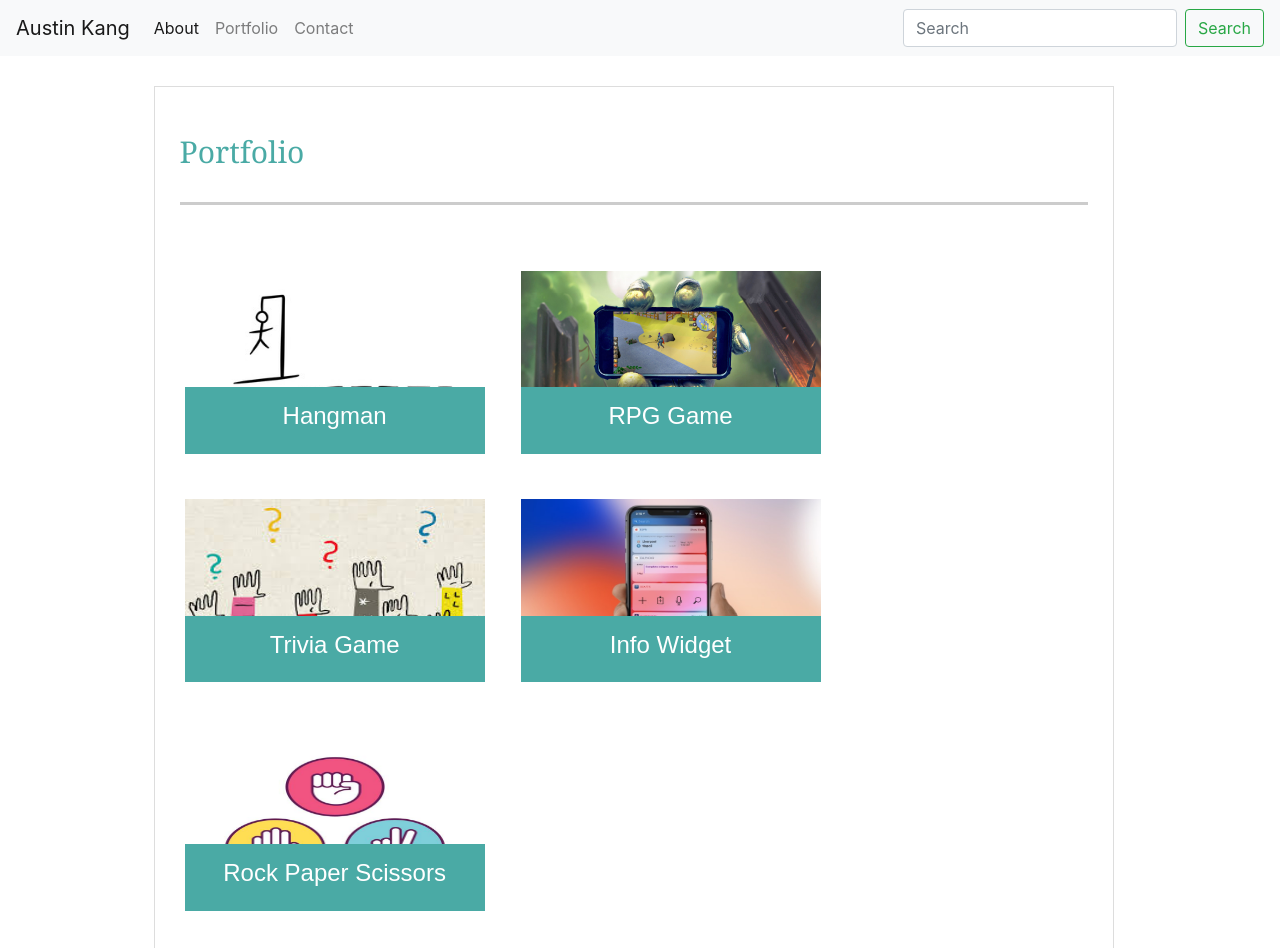
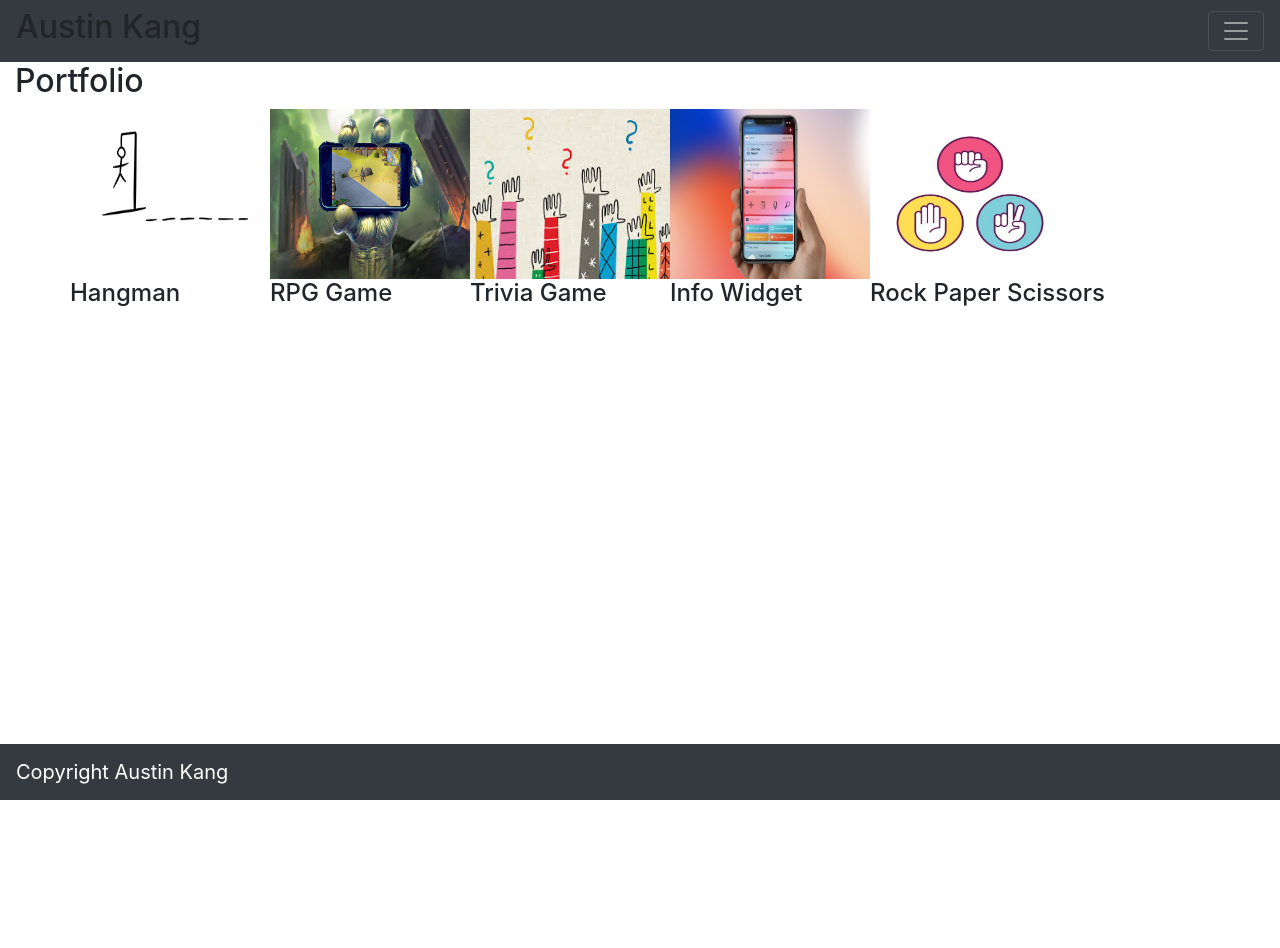
Before and after one commit to akang14/Bootstrap-Portfolio, a plain HTML site: page portfolio.html in a window 1280 px wide. Shown: the top 948 px of the page. After the commit the page ends 800 px from the top, so only its background shows below. Drawn offline with nearby package versions, Linux system fonts and the light colour scheme; files that its build step writes are made by us from their sources.

Commit message:
bootstrap portfolio

```diff
--- a/portfolio.html
+++ b/portfolio.html
@@ -1,13 +1,15 @@
 <!DOCTYPE html>
 <html lang="en">
+
 <head>
     <meta charset="UTF-8">
     <meta name="viewport" content="width=device-width, initial-scale=1.0">
     <meta http-equiv="X-UA-Compatible" content="ie=edge">
-    <meta name="viewport" content="width=device-width, initial-scale=1.0">
+    <link href="https://stackpath.bootstrapcdn.com/bootstrap/4.3.1/css/bootstrap.min.css" rel="stylesheet"
+        integrity="sha384-ggOyR0iXCbMQv3Xipma34MD+dH/1fQ784/j6cY/iJTQUOhcWr7x9JvoRxT2MZw1T" crossorigin="anonymous">
+
+    <link style="stylesheet" href="./style.css">
     <title>Document</title>
-    <link rel="stylesheet" href="https://stackpath.bootstrapcdn.com/bootstrap/4.3.1/css/bootstrap.min.css">
-    <link rel="stylesheet" href="./assests/style.css">
     <style>
             .left, .right {
               float: left;
@@ -27,65 +29,63 @@
             }
             </style>
 </head>
+
 <body>
-        <nav class="navbar navbar-expand-lg navbar-light bg-light">
-                <a class="navbar-brand" href="#">Austin Kang</a>
-                <button class="navbar-toggler" type="button" data-toggle="collapse" data-target="#navbarSupportedContent"
-                    aria-controls="navbarSupportedContent" aria-expanded="false" aria-label="Toggle navigation">
+
+    <div class="pos-f-t">
+        <div class="collapse" id="navbarToggleExternalContent">
+            <div class="bg-dark p-4">
+
+                <h5 class="text-white h4">Portfolio</h5>
+                <nav>
+                    <a href="index.html">About</a>
+                    <a href="portfolio.html">Portfolio</a>
+                    <a href="contact.html">Contact</a>
+                </nav>
+            </div>
+        </div>
+        <nav class="navbar navbar-dark bg-dark">
+            <h2>Austin Kang</h2>
+            <button class="navbar-toggler" type="button" data-toggle="collapse"
+                data-target="#navbarToggleExternalContent" aria-controls="navbarToggleExternalContent"
+                aria-expanded="false" aria-label="Toggle navigation">
                 <span class="navbar-toggler-icon"></span>
             </button>
+        </nav>
+    </div>
+    <div class="container-fluid">
 
-                <div class="collapse navbar-collapse" id="navbarSupportedContent">
-                    <ul class="navbar-nav mr-auto">
-                        <li class="nav-item active">
-                            <a class="nav-link" href="index.html">About <span class="sr-only">(current)</span></a>
-                        </li>
-                        <li class="nav-item">
-                            <a class="nav-link" href="portfolio.html">Portfolio</a>
-                        </li>
-                        <li class="nav-item">
-                            <a class="nav-link" href="contact.html">Contact</a>
-                        </li>
-
-                    </ul>
-                    <form class="form-inline my-2 my-lg-0">
-                        <input class="form-control mr-sm-2" type="search" placeholder="Search" aria-label="Search">
-                        <button class="btn btn-outline-success my-2 my-sm-0" type="submit">Search</button>
-                    </form>
-                </div>
-            </nav>
-            <div class="main-container">
             <section id="main-bio">
                 <h2>Portfolio</h2>
             </section>
             <div class="container">
                 <div class="row">
                     <div class="column">
-                                <img src="./assests/img/hangman.jpg" class="img-fluid" alt="hangman" style="width:300px; height:180px">
+                        <img src="./assests/img/hangman.jpg" alt="hangman" style="width:200px; height:170px">
                         <div class="text-block">
                             <h4>Hangman</h4>
                         </div>
                     </div>
                     <div class="column">
-                                <img src="./assests/img/rpg.jpg" class="img-fluid" alt="rpg" style="width:300px; height:180px">
+                        <img src="./assests/img/rpg.jpg" alt="rpg" style="width:200px; height:170px">
                         <div class="text-block">
                             <h4>RPG Game</h4>
                         </div>
                     </div>
                     <div class="column">
-                                <img src="./assests/img/trivia.jpg" class="img-fluid" alt="trivia" style="width:300px; height:180px">
+                        <img src="./assests/img/trivia.jpg" alt="trivia" style="width:200px; height:170px">
                         <div class="text-block">
                             <h4>Trivia Game</h4>
                         </div>
                     </div>
                     <div class="column">
-                                <img src="./assests/img/widget.jpg " class="img-fluid" alt="widget" style="width:300px; height:180px">
+                        <img src="./assests/img/widget.jpg " alt="widget" style="width:200px; height:170px">
                         <div class="text-block">
                             <h4>Info Widget</h4>
                         </div>
                     </div>
                     <div class="column">
-                                <img src="./assests/img/rps.jpg" class="img-fluid" alt="rock paper scissors" style="width:300px; height:180px">
+                        <img src="./assests/img/rps.jpg" alt="rock paper scissors" style="width:200px; height:170px">
                         <div class="text-block">
                             <h4>Rock Paper Scissors</h4>
                         </div>
@@ -94,9 +94,19 @@
             </div>
         </div>
     <footer>
-                        <nav class="navbar sticky-bottom">
+        <nav class="navbar fixed-bottom navbar-dark bg-dark">
             <a class="navbar-brand" style="color:white">Copyright Austin Kang</a>
         </nav>
     </footer>
+    <script src="https://code.jquery.com/jquery-3.3.1.slim.min.js"
+        integrity="sha384-q8i/X+965DzO0rT7abK41JStQIAqVgRVzpbzo5smXKp4YfRvH+8abtTE1Pi6jizo"
+        crossorigin="anonymous"></script>
+    <script src="https://cdnjs.cloudflare.com/ajax/libs/popper.js/1.14.3/umd/popper.min.js"
+        integrity="sha384-ZMP7rVo3mIykV+2+9J3UJ46jBk0WLaUAdn689aCwoqbBJiSnjAK/l8WvCWPIPm49"
+        crossorigin="anonymous"></script>
+    <script src="https://stackpath.bootstrapcdn.com/bootstrap/4.1.1/js/bootstrap.min.js"
+        integrity="sha384-smHYKdLADwkXOn1EmN1qk/HfnUcbVRZyYmZ4qpPea6sjB/pTJ0euyQp0Mk8ck+5T"
+        crossorigin="anonymous"></script>
 </body>
+
 </html>
--- a/style.css
+++ /dev/null
@@ -1,154 +0,0 @@
-*{
-    margin:0;
-    padding:0;
-    width:100%;
-
-}
-
-.header{
-    height: 65px;
-    width: 960px;
-    margin-top: 0px;
-
-
-
-
-}
-header {
-    font-family: 'Georgia', Times, Times New Roman, serif;
-    color: white;
-    font-size: 13px ;
-    font-weight: bold;
-    background: #4aaaa5;
-    float: left;
-    text-align: center;
-    padding: 25px;
-    padding-right: 25px;
-    padding-left: 25px;
-    position: absolute;
-    margin-left: 12%;
-
-
-
-}
-
-
-a {
-    text-decoration: none;
-    color: #777777;
-}
-
-.main-container{
-    background-color: white;
-    width: auto;
-    float: left;
-    position: relative;
-    margin: 30px;
-    margin-left: 12%;
-    border: 1px solid #dddddd;
-    clear: both;
-    grid-auto-columns: auto;
-}
-
-#main-bio {
-    padding: 25px;
-
-}
-
-h2 {
-    color:#4aaaa5;
-    font-family: 'Georgia', Times, Times New Roman, serif;
-    float: left;
-    font-size: 30px;
-    width: 100%;
-    margin-top: -10px;
-    line-height: 100px;
-    border-bottom: 3px solid #cccccc;
-
-
-}
-
-img {
-    float: left;
-    margin: 15px;
-    margin-top: 1.2%;
-    margin-left: 0%;
-
-}
-
-p{
-    font-family: 'Arial', 'Helvetica Neue', Helvetica, sans-serif;
-    color:#777777;
-    float: left;
-    line-height: 35px;
-    margin-bottom: 25px;
-    margin-top: 10px;
-
-}
-
-
-.container {
-    position: relative;
-  }
-  .text-block {
-    position: absolute;
-    text-align: center;
-    width: 300px;
-    margin-top: 120px;
-    background-color: #4aaaa5;
-    color: white;
-    padding: 15px;
-    padding-left: 20px;
-    padding-right: 20px;
-  }
-  .column {
-    margin-top: 20px;
-    float: left;
-    width: 33.33%;
-    padding: 5px;
-    margin-left: 20px;
-  }
-
-  .row::after {
-    content: "";
-    clear: both;
-    display: table;
-  }
-
-
-input[type=text], select, textarea {
-
-    width: 100%;
-    padding: 12px;
-    border: 1px solid #ccc;
-    box-sizing: border-box;
-    margin-top: 6px;
-    margin-bottom: 16px;
-    resize: vertical
-  }
-
-
-  input[type=submit] {
-    background-color:#4aaaa5;
-    font-family: 'Arial', 'Helvetica Neue', Helvetica, sans-serif;
-    font-size: 15px;
-    color: white;
-    padding: 12px;
-    padding-right: 30px;
-    padding-left: 30px;
-    border: none;
-    cursor: pointer;
-  }
-
-
-  input[type=submit]:hover {
-    background-color: #4aaaa5;
-  }
-
-
-  .container {
-    margin-top: 85px;
-    padding: 20px;
-    font-family: 'Arial', 'Helvetica Neue', Helvetica, sans-serif;
-    color: #777777;
-  }
```
Also changed, not shown: contact.html (+37 -28 lines), index.html (+67 -63 lines), 1 other file. Lines whose indentation alone changed are shown as unchanged.
